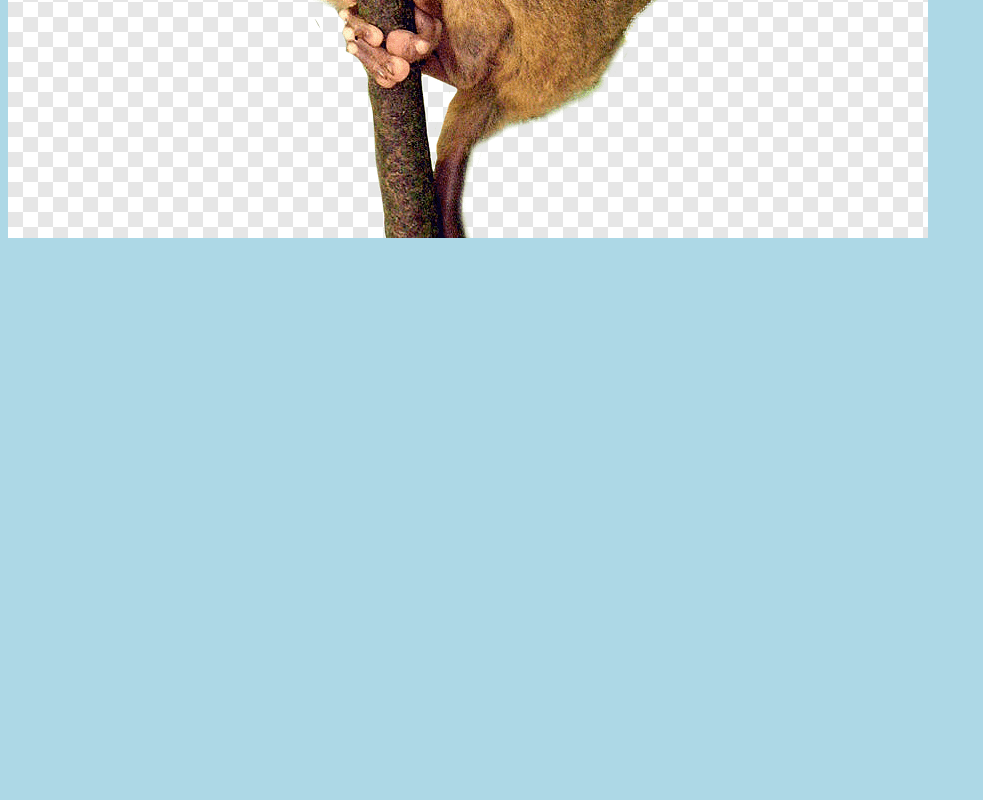
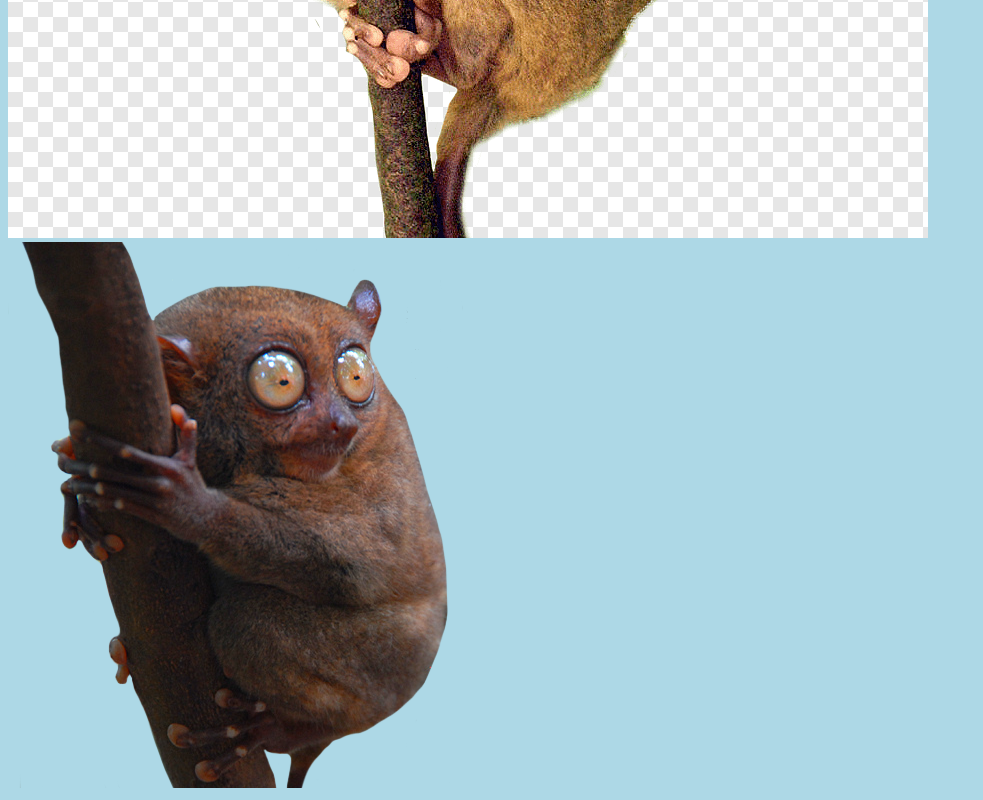
Before and after one commit to mictest23/hello-world, a plain HTML site: page index.html in a window 1280 px wide. Shown: the part 590-1390 px from the top of the page, without its empty margins (0-983 px from the left). Before the commit the page ends 840 px from the top, so only its background shows below. Drawn offline with Linux system fonts and the light colour scheme.

Commit message:
added new image

```diff
--- a/index.html
+++ b/index.html
@@ -11,5 +11,6 @@
     <h1>Hello World</h1>
     <h2>This is my first file in my new Git Repo</h2>
     <img src="tarsier.png" alt="test">
+    <img src="tars2.png" alt="test">
 </body>
 </html>
```
Also changed, not shown: tars2.png (added).
